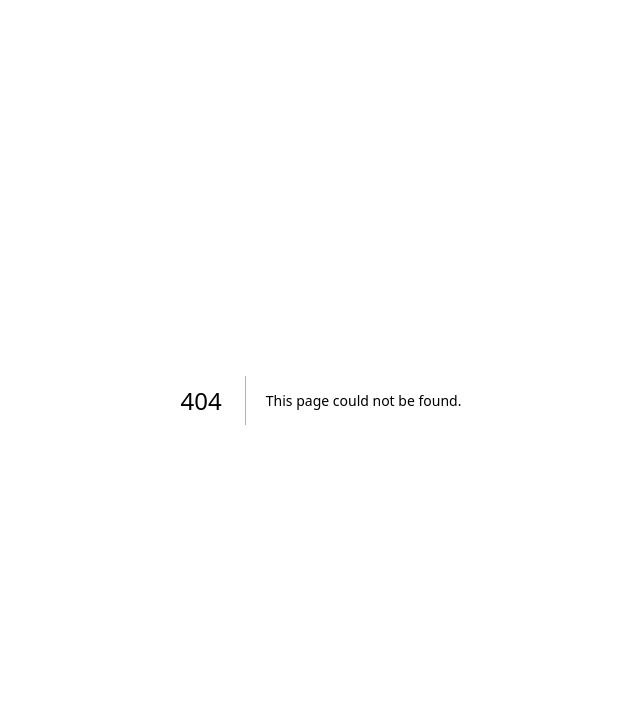
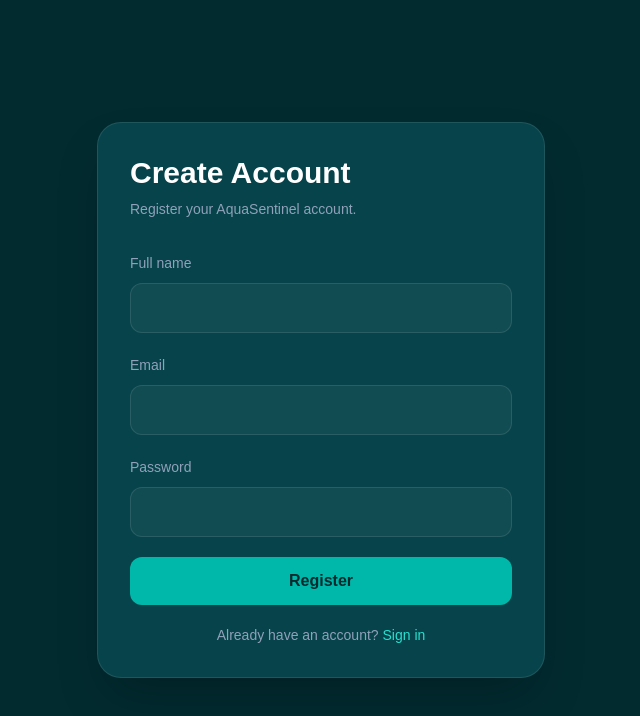
Before and after one commit to Girlintech-official/aquasentinel, a Next.js app in the folder frontend/: page /register in a window 1280 px wide. Before the commit this address had no page. Shown: the top 716 px of the page, without its empty margins (319-959 px from the left). Built offline with nearby package versions, Linux system fonts and the light colour scheme.

Commit message:
Add JWT authentication and secure dashboard API requests

```diff
--- /dev/null
+++ b/frontend/src/app/login/page.tsx
@@ -0,0 +1,148 @@
+"use client";
+
+import { useState } from "react";
+import { useRouter } from "next/navigation";
+
+export default function LoginPage() {
+  const router = useRouter();
+
+  const [email, setEmail] = useState("");
+  const [password, setPassword] = useState("");
+
+  const [error, setError] = useState("");
+  const [loading, setLoading] = useState(false);
+
+  async function handleLogin(e: React.FormEvent) {
+    e.preventDefault();
+
+    setLoading(true);
+    setError("");
+
+    try {
+      const formData = new URLSearchParams();
+
+      formData.append("username", email);
+      formData.append("password", password);
+
+      const response = await fetch(
+        "http://127.0.0.1:8000/login",
+        {
+          method: "POST",
+          headers: {
+            "Content-Type": "application/x-www-form-urlencoded",
+          },
+          body: formData.toString(),
+        }
+      );
+
+      if (!response.ok) {
+        throw new Error("Invalid email or password");
+      }
+
+      const data = await response.json();
+
+      localStorage.setItem(
+        "aquasentinel_token",
+        data.access_token
+      );
+
+      router.push("/");
+
+    } catch (err) {
+      setError(
+        err instanceof Error
+          ? err.message
+          : "Login failed"
+      );
+    } finally {
+      setLoading(false);
+    }
+  }
+
+
+  return (
+    <main className="min-h-screen flex items-center justify-center bg-[#022b30] text-white px-5">
+
+      <div className="w-full max-w-md rounded-3xl border border-white/10 bg-[#06434a] p-8 shadow-2xl">
+
+        <div className="mb-8">
+
+          <h1 className="text-3xl font-semibold">
+            AquaSentinel
+          </h1>
+
+          <p className="mt-2 text-sm text-slate-400">
+            Sign in to monitor your aquaculture environment.
+          </p>
+
+        </div>
+
+
+        <form
+          onSubmit={handleLogin}
+          className="space-y-5"
+        >
+
+          <div>
+
+            <label className="text-sm text-slate-400">
+              Email
+            </label>
+
+            <input
+              type="email"
+              value={email}
+              onChange={(e) =>
+                setEmail(e.target.value)
+              }
+              className="mt-2 w-full rounded-xl border border-white/10 bg-white/5 px-4 py-3 outline-none focus:border-[#27e0d0]"
+              placeholder="you@example.com"
+              required
+            />
+
+          </div>
+
+
+          <div>
+
+            <label className="text-sm text-slate-400">
+              Password
+            </label>
+
+            <input
+              type="password"
+              value={password}
+              onChange={(e) =>
+                setPassword(e.target.value)
+              }
+              className="mt-2 w-full rounded-xl border border-white/10 bg-white/5 px-4 py-3 outline-none focus:border-[#27e0d0]"
+              placeholder="••••••••"
+              required
+            />
+
+          </div>
+
+
+          {error && (
+            <div className="rounded-xl border border-red-400/20 bg-red-400/10 px-4 py-3 text-sm text-red-300">
+              {error}
+            </div>
+          )}
+
+
+          <button
+            type="submit"
+            disabled={loading}
+            className="w-full rounded-xl bg-[#00b8a9] py-3 font-semibold text-[#022b30] transition hover:bg-[#27e0d0] disabled:opacity-50"
+          >
+            {loading ? "Signing in..." : "Sign In"}
+          </button>
+
+
+        </form>
+
+      </div>
+
+    </main>
+  );
+}
--- a/frontend/src/app/page.tsx
+++ b/frontend/src/app/page.tsx
@@ -2,6 +2,9 @@
 
 import Image from "next/image";
 import { useEffect, useState } from "react";
+import { useRouter } from "next/navigation";
+import router from "next/dist/shared/lib/router/router";
+import Link from "next/link";
 
 type WaterReading = {
   id: number;
@@ -30,12 +33,34 @@ type RiskAssessment = {
 };
 
 export default function Home() {
+   const router = useRouter();
+
   const [water, setWater] = useState<WaterReading | null>(null);
   const [fish, setFish] = useState<FishObservation | null>(null);
   const [risk, setRisk] = useState<RiskAssessment | null>(null);
 
   const [greeting, setGreeting] = useState("Good afternoon.");
   const [menuOpen, setMenuOpen] = useState(false);
+
+  useEffect(() => {
+  const checkAuth = () => {
+    const token = localStorage.getItem("aquasentinel_token");
+
+    console.log("CHECK TOKEN:", token);
+
+    if (!token) {
+      router.replace("/login");
+    }
+  };
+
+  checkAuth();
+
+  window.addEventListener("storage", checkAuth);
+
+  return () => {
+    window.removeEventListener("storage", checkAuth);
+  };
+}, [router]);
 
   useEffect(() => {
     function updateGreeting() {
@@ -60,11 +85,30 @@ export default function Home() {
   useEffect(() => {
     async function loadData() {
       try {
-        const [waterRes, fishRes, riskRes] = await Promise.all([
-          fetch("https://aquasentinel-api-q232.onrender.com/water-readings"),
-          fetch("https://aquasentinel-api-q232.onrender.com/fish-observations"),
-          fetch("https://aquasentinel-api-q232.onrender.com/risk-assessments"),
-        ]);
+
+        const token = localStorage.getItem("aquasentinel_token");
+
+if (!token) {
+  console.error("No token found");
+  return;
+}
+
+const headers: HeadersInit = {
+  Authorization: `Bearer ${token}`,
+};
+
+
+const [waterRes, fishRes, riskRes] = await Promise.all([
+  fetch("https://aquasentinel-api-q232.onrender.com/water-readings", {
+    headers,
+}),
+fetch("https://aquasentinel-api-q232.onrender.com/fish-observations", {
+  headers,
+}),
+fetch("https://aquasentinel-api-q232.onrender.com/risk-assessments", {
+  headers,
+}),
+]);
 
         const waterData = await waterRes.json();
         const fishData = await fishRes.json();
@@ -153,49 +197,49 @@ export default function Home() {
               Overview
             </p>
 
-            <a
+            <Link
               href="/"
               className="flex w-full items-center gap-3 rounded-xl bg-[#00b8a9]/10 px-3 py-3 text-sm font-medium text-[#27e0d0]"
             >
               <span>◉</span>
               Dashboard
-            </a>
+            </Link>
 
-            <a
+            <Link
               href="/ponds"
               className="flex w-full items-center gap-3 rounded-xl px-3 py-3 text-sm text-slate-400 transition hover:bg-white/5 hover:text-white"
             >
               <span>◌</span>
               Ponds
-            </a>
+            </Link>
 
-            <a
+            <Link
               href="/insights"
               className="flex w-full items-center gap-3 rounded-xl px-3 py-3 text-sm text-slate-400 transition hover:bg-white/5 hover:text-white"
             >
               <span>⌁</span>
               Insights
-            </a>
+            </Link>
 
             <p className="mb-3 mt-8 px-3 text-[10px] font-semibold uppercase tracking-[0.2em] text-slate-600">
               Monitoring
             </p>
 
-            <a
+            <Link
               href="/alerts"
               className="flex w-full items-center gap-3 rounded-xl px-3 py-3 text-sm text-slate-400 transition hover:bg-white/5 hover:text-white"
             >
               <span>◈</span>
               Alerts
-            </a>
+            </Link>
 
-            <a
+            <Link
               href="/history"
               className="flex w-full items-center gap-3 rounded-xl px-3 py-3 text-sm text-slate-400 transition hover:bg-white/5 hover:text-white"
             >
               <span>◷</span>
               History
-            </a>
+            </Link>
 
           </nav>
 
@@ -258,9 +302,16 @@ export default function Home() {
                 </p>
               </div>
 
-              <div className="flex h-10 w-10 items-center justify-center rounded-full border border-[#27e0d0]/20 bg-[#27e0d0]/10 text-sm font-semibold text-[#27e0d0]">
-                S
-              </div>
+             <button
+   onClick={() => {
+    localStorage.removeItem("aquasentinel_token");
+    router.replace("/login");
+  }}
+  className="flex h-10 w-10 items-center justify-center rounded-full border border-[#27e0d0]/20 bg-[#27e0d0]/10 text-sm font-semibold text-[#27e0d0]"
+  title="Logout"
+>
+  S
+</button>
 
             </div>
 
@@ -272,52 +323,52 @@ export default function Home() {
 
               <nav className="space-y-1">
 
-                <a
+                <Link
                   href="/"
                   onClick={() => setMenuOpen(false)}
                   className="flex items-center gap-3 rounded-xl bg-[#00b8a9]/10 px-4 py-3 text-sm font-medium text-[#27e0d0]"
                 >
                   <span>◉</span>
                   Dashboard
-                </a>
+                </Link>
 
-                <a
+                <Link
                   href="/ponds"
                   onClick={() => setMenuOpen(false)}
                   className="flex items-center gap-3 rounded-xl px-4 py-3 text-sm text-slate-400 transition hover:bg-white/5 hover:text-white"
                 >
                   <span>◌</span>
                   Ponds
-                </a>
+                </Link>
 
-                <a
+                <Link
                   href="/insights"
                   onClick={() => setMenuOpen(false)}
                   className="flex items-center gap-3 rounded-xl px-4 py-3 text-sm text-slate-400 transition hover:bg-white/5 hover:text-white"
                 >
                   <span>⌁</span>
                   Insights
-                </a>
+                </Link>
 
                 <div className="my-2 border-t border-white/5" />
 
-                <a
+                <Link
                   href="/alerts"
                   onClick={() => setMenuOpen(false)}
                   className="flex items-center gap-3 rounded-xl px-4 py-3 text-sm text-slate-400 transition hover:bg-white/5 hover:text-white"
                 >
                   <span>◈</span>
                   Alerts
-                </a>
+                </Link>
 
-                <a
+                <Link
                   href="/history"
                   onClick={() => setMenuOpen(false)}
                   className="flex items-center gap-3 rounded-xl px-4 py-3 text-sm text-slate-400 transition hover:bg-white/5 hover:text-white"
                 >
                   <span>◷</span>
                   History
-                </a>
+                </Link>
 
               </nav>
 
--- /dev/null
+++ b/frontend/src/app/register/page.tsx
@@ -0,0 +1,152 @@
+"use client";
+
+import { useState } from "react";
+import { useRouter } from "next/navigation";
+
+export default function RegisterPage() {
+  const router = useRouter();
+
+  const [fullName, setFullName] = useState("");
+  const [email, setEmail] = useState("");
+  const [password, setPassword] = useState("");
+
+  const [error, setError] = useState("");
+  const [loading, setLoading] = useState(false);
+
+  async function handleRegister(e: React.FormEvent) {
+    e.preventDefault();
+
+    setLoading(true);
+    setError("");
+
+    try {
+      const response = await fetch(
+        "http://127.0.0.1:8000/register",
+        {
+          method: "POST",
+          headers: {
+            "Content-Type": "application/json",
+          },
+          body: JSON.stringify({
+            full_name: fullName,
+            email,
+            password,
+          }),
+        }
+      );
+
+      if (!response.ok) {
+        throw new Error("Registration failed");
+      }
+
+      router.push("/login");
+
+    } catch (err) {
+      setError(
+        err instanceof Error
+          ? err.message
+          : "Registration failed"
+      );
+    } finally {
+      setLoading(false);
+    }
+  }
+
+
+  return (
+    <main className="min-h-screen flex items-center justify-center bg-[#022b30] text-white px-5">
+
+      <div className="w-full max-w-md rounded-3xl border border-white/10 bg-[#06434a] p-8 shadow-2xl">
+
+        <h1 className="text-3xl font-semibold">
+          Create Account
+        </h1>
+
+        <p className="mt-2 text-sm text-slate-400">
+          Register your AquaSentinel account.
+        </p>
+
+
+        <form
+          onSubmit={handleRegister}
+          className="mt-8 space-y-5"
+        >
+
+          <div>
+            <label className="text-sm text-slate-400">
+              Full name
+            </label>
+
+            <input
+              value={fullName}
+              onChange={(e) => setFullName(e.target.value)}
+              className="mt-2 w-full rounded-xl border border-white/10 bg-white/5 px-4 py-3 outline-none focus:border-[#27e0d0]"
+              required
+            />
+          </div>
+
+
+          <div>
+            <label className="text-sm text-slate-400">
+              Email
+            </label>
+
+            <input
+              type="email"
+              value={email}
+              onChange={(e) => setEmail(e.target.value)}
+              className="mt-2 w-full rounded-xl border border-white/10 bg-white/5 px-4 py-3 outline-none focus:border-[#27e0d0]"
+              required
+            />
+          </div>
+
+
+          <div>
+            <label className="text-sm text-slate-400">
+              Password
+            </label>
+
+            <input
+              type="password"
+              value={password}
+              onChange={(e) => setPassword(e.target.value)}
+              className="mt-2 w-full rounded-xl border border-white/10 bg-white/5 px-4 py-3 outline-none focus:border-[#27e0d0]"
+              required
+            />
+          </div>
+
+
+          {error && (
+            <div className="rounded-xl border border-red-400/20 bg-red-400/10 px-4 py-3 text-sm text-red-300">
+              {error}
+            </div>
+          )}
+
+
+          <button
+            type="submit"
+            disabled={loading}
+            className="w-full rounded-xl bg-[#00b8a9] py-3 font-semibold text-[#022b30] hover:bg-[#27e0d0] disabled:opacity-50"
+          >
+            {loading ? "Creating account..." : "Register"}
+          </button>
+
+
+        </form>
+
+
+        <p className="mt-5 text-center text-sm text-slate-400">
+          Already have an account?{" "}
+          <button
+            onClick={() => router.push("/login")}
+            className="text-[#27e0d0] hover:underline"
+          >
+            Sign in
+          </button>
+        </p>
+
+      </div>
+
+    </main>
+  );
+}
--- /dev/null
+++ b/frontend/src/lib/api.ts
@@ -0,0 +1,20 @@
+export async function apiFetch(
+  url: string,
+  options: RequestInit = {}
+) {
+  const token = localStorage.getItem(
+    "aquasentinel_token"
+  );
+
+  return fetch(
+    `http://127.0.0.1:8000${url}`,
+    {
+      ...options,
+      headers: {
+        "Content-Type": "application/json",
+        Authorization: `Bearer ${token}`,
+        ...options.headers,
+      },
+    }
+  );
+}
```
